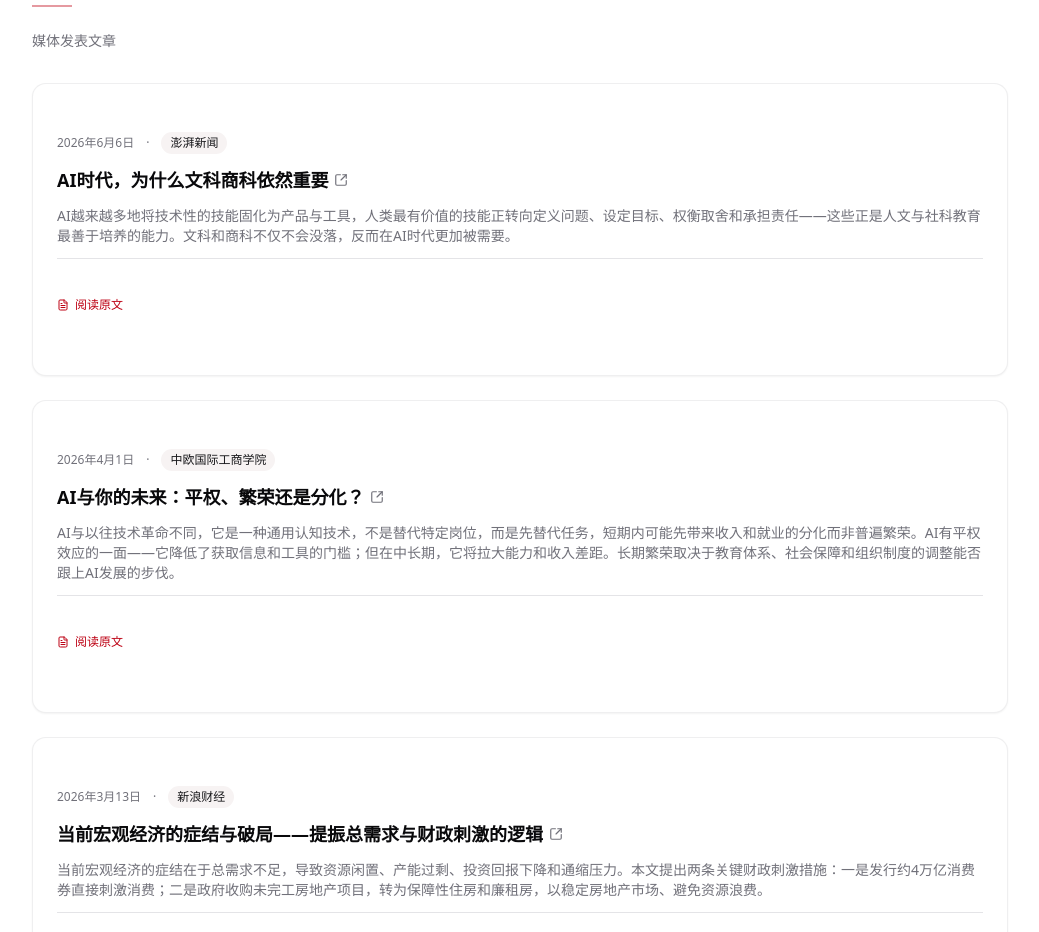
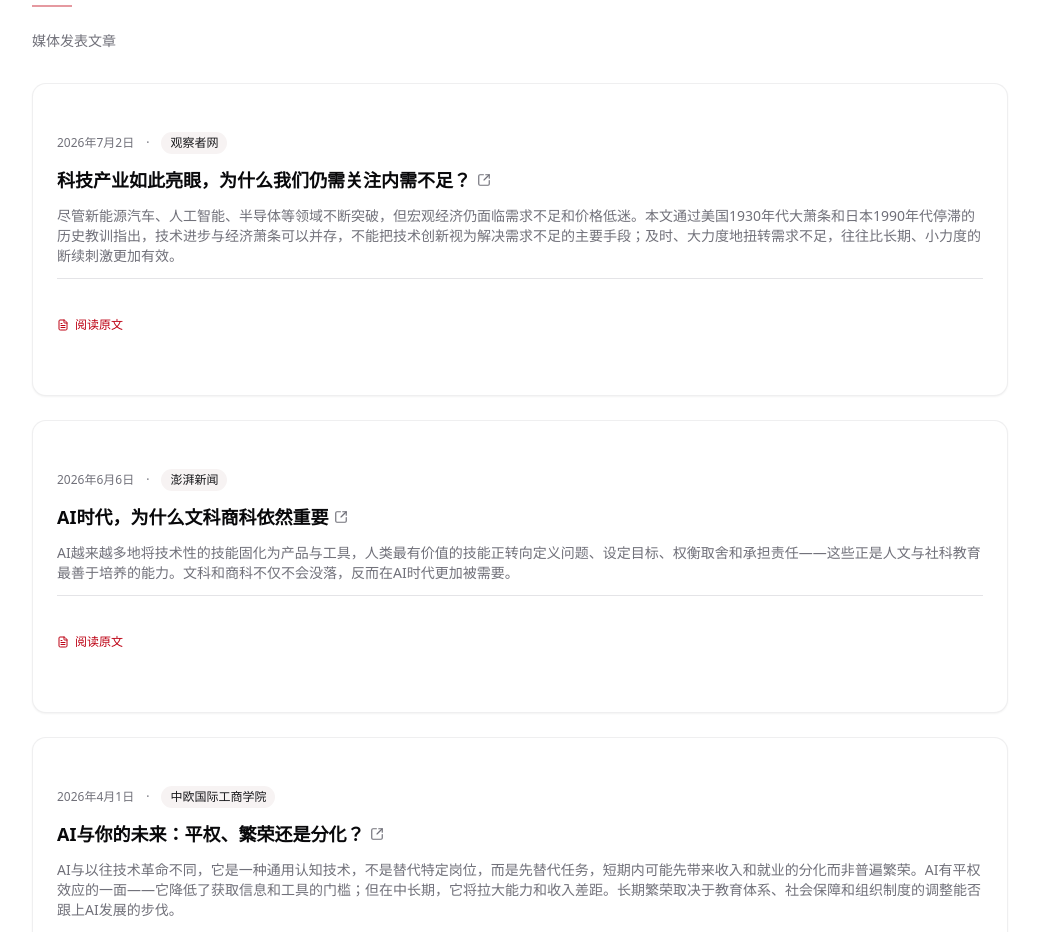
Before and after one commit to prof-zhutian/personal-website, a React (Vite) app: page / in a window 1280 px wide. Shown: the part 3000-3932 px from the top of the page, without its empty margins (120-1159 px from the left). Built offline with nearby package versions, Linux system fonts and the light colour scheme.

Commit message:
add guancha.cn article on tech vs domestic demand (Jul 2, 2026)

```diff
--- a/src/data/articles.ts
+++ b/src/data/articles.ts
@@ -3,6 +3,18 @@ import type { Article } from "@/types";
 // 朱天发表的中文文章（按时间倒序，共30篇）
 // Zhu Tian's Chinese articles (sorted newest first, 30 total)
 export const articles: Article[] = [
+  {
+    id: 33,
+    titleZh: "科技产业如此亮眼，为什么我们仍需关注内需不足？",
+    titleEn: "With Tech Industries Shining, Why Must We Still Focus on Insufficient Domestic Demand?",
+    excerptZh: "尽管新能源汽车、人工智能、半导体等领域不断突破，但宏观经济仍面临需求不足和价格低迷。本文通过美国1930年代大萧条和日本1990年代停滞的历史教训指出，技术进步与经济萧条可以并存，不能把技术创新视为解决需求不足的主要手段；及时、大力度地扭转需求不足，往往比长期、小力度的断续刺激更加有效。",
+    excerptEn: "Despite breakthroughs in EVs, AI, semiconductors, and other tech sectors, China's macroeconomy still faces insufficient demand and deflationary pressure. Drawing on historical lessons from America's Great Depression and Japan's lost decades, this article argues that technological progress and economic stagnation can coexist. Timely, forceful measures to address demand shortfalls are far more effective than prolonged, small-scale intermittent stimulus.",
+    date: "2026-07-02",
+    sourceZh: "观察者网",
+    sourceEn: "Guancha.cn",
+    sourceUrl: "https://www.guancha.cn/ZhuTian/2026_07_02_822297.shtml",
+    language: "zh",
+  },
   {
     id: 1,
     titleZh: "AI时代，为什么文科商科依然重要",
```
